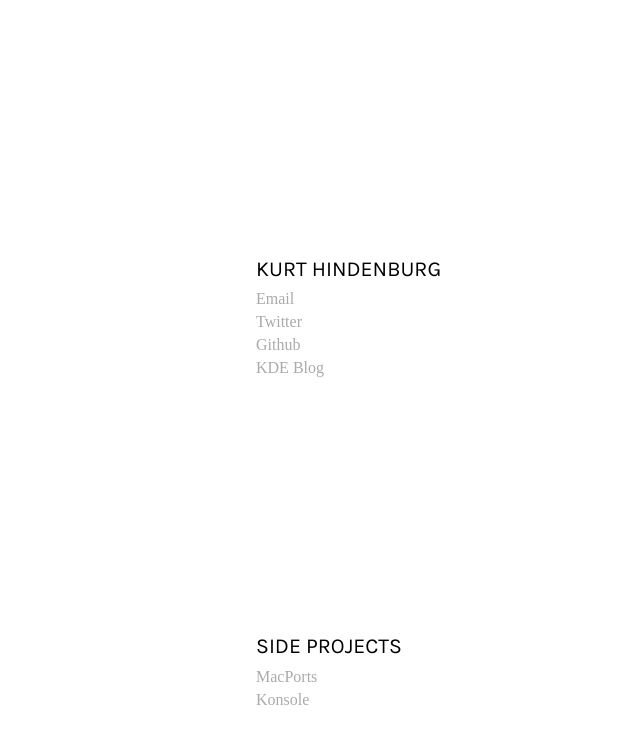
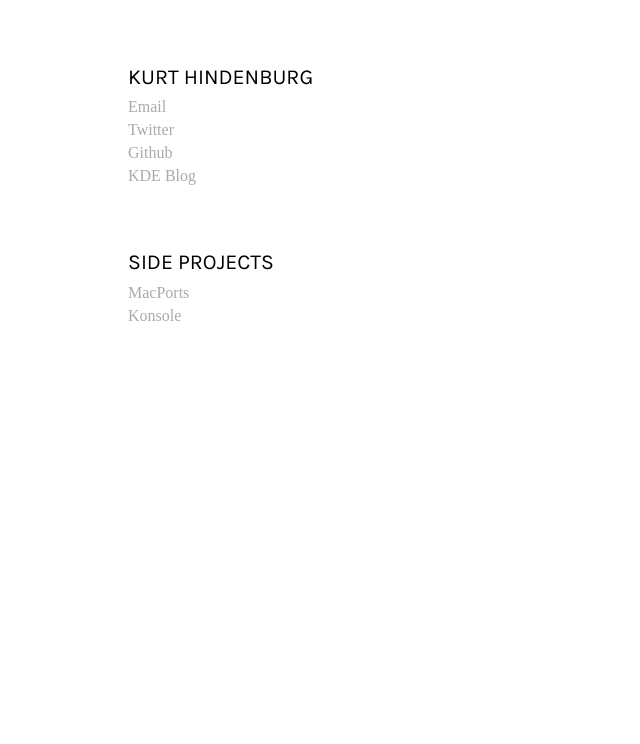
Before and after one commit to kurthindenburg/kurthindenburg.github.io, a Jekyll site: the page built from index.html, in a window 1280 px wide. Shown: the top 744 px of the page, without its empty margins (0-640 px from the left). Built offline with Jekyll 4.4.1, drawn with Linux system fonts in a browser that asks for light colours; Markdown is read by kramdown in place of the engine named in the settings.

Commit message:
Change vertical margins; add h2

```diff
--- a/css/main.css
+++ b/css/main.css
@@ -22,12 +22,19 @@
 }
 #slant {
   text-align: left;
-  margin: 20% 0 0 20%;
+  margin: 5% 0 0 10%;
 }
 h1 {
   margin-bottom: 7pt;
   font-family: 'Karla', sans-serif;
   font-size: 16pt;
+  font-weight: normal;
+  text-transform: uppercase;
+}
+h2 {
+  margin-bottom: 7pt;
+  font-family: 'Karla', sans-serif;
+  font-size: 12pt;
   font-weight: normal;
   text-transform: uppercase;
 }
```
